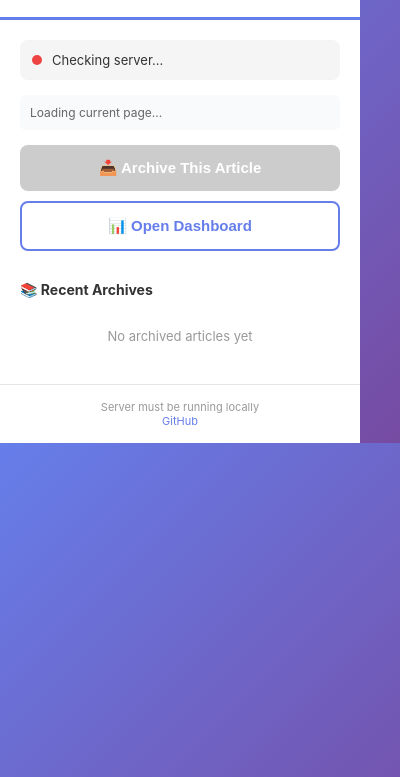
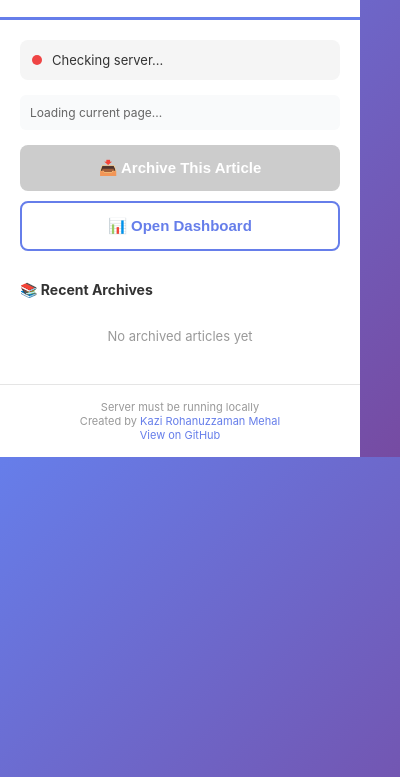
Before and after one commit to MihalKazi/newspaper-archiever, a browser extension: page extension/popup.html in a window 400 px wide. Shown: the part 67-844 px from the top of the page. Drawn offline with Linux system fonts and the light colour scheme.

Commit message:
credits added

```diff
--- a/extension/popup.html
+++ b/extension/popup.html
@@ -336,9 +336,10 @@
     </div>
   </div>
 
-  <div class="footer">
+<div class="footer">
     Server must be running locally<br>
-    <a href="https://github.com/MihalKazi/newspaper-archiever" target="_blank" rel="noopener noreferrer">GitHub</a>
+    Created by <a href="https://github.com/MihalKazi" target="_blank" rel="noopener noreferrer">Kazi Rohanuzzaman Mehal</a><br>
+    <a href="https://github.com/MihalKazi/newspaper-archiever" target="_blank" rel="noopener noreferrer">View on GitHub</a>
   </div>
 
   <script src="popup.js"></script>
```
